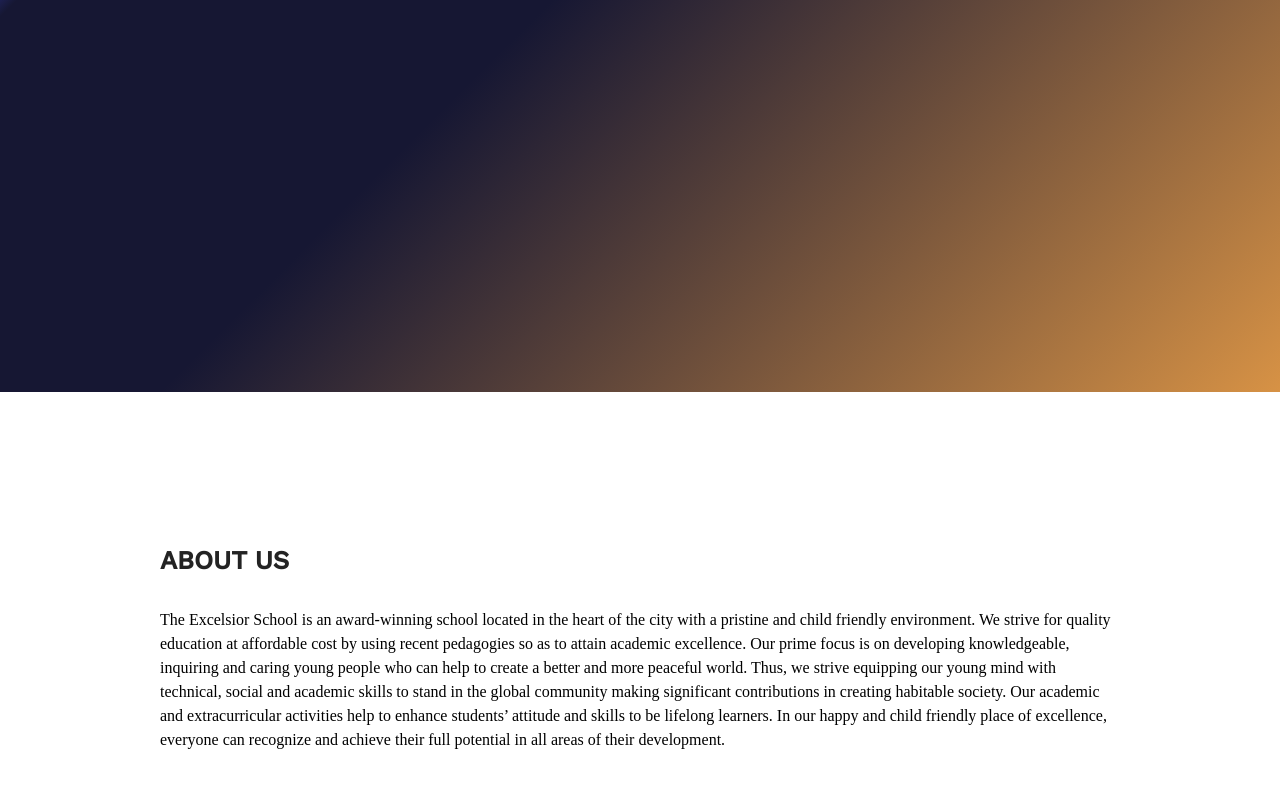
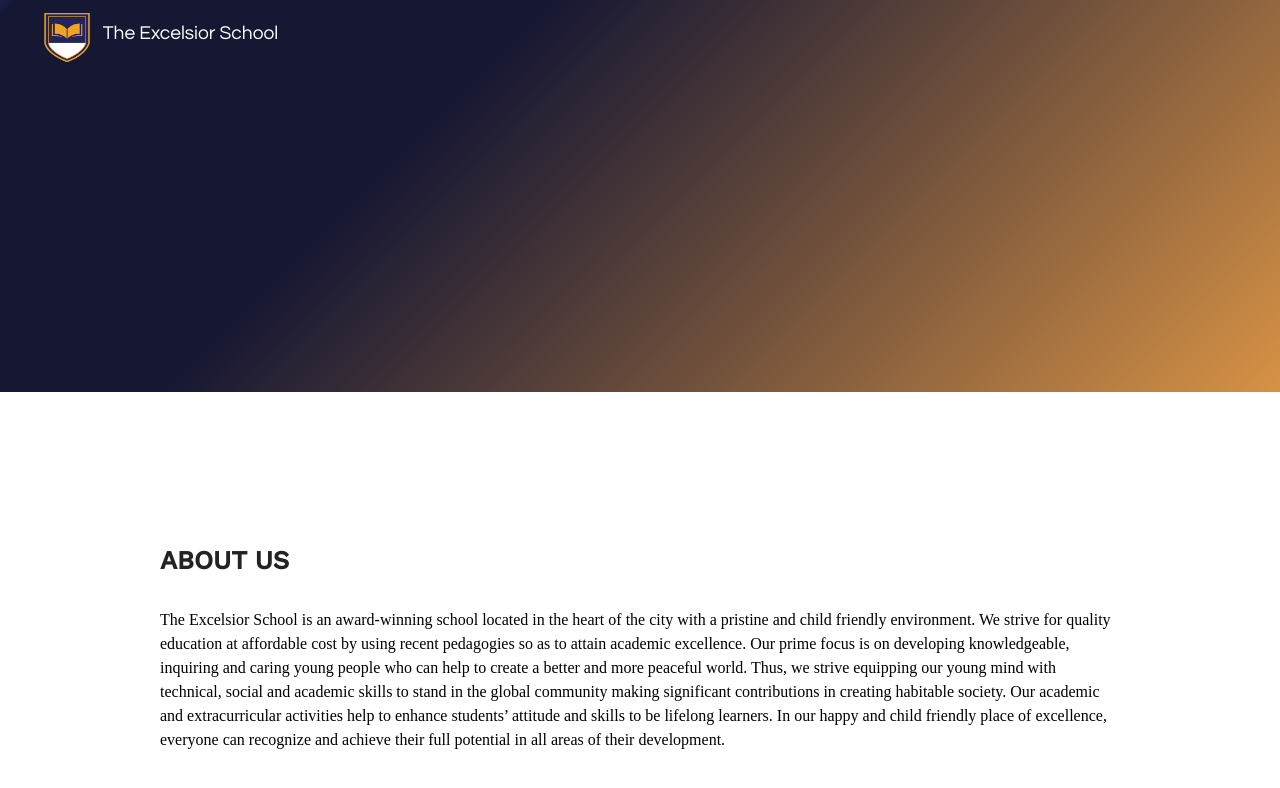
Before and after one commit to CaffeineDuck/excelsior-clone, a Next.js app: page / in a window 1280 px wide. Shown: the top 788 px of the page. Built offline with nearby package versions, Linux system fonts and the light colour scheme.

Commit message:
Made the navbar transparent

```diff
--- a/src/components/navbar/index.style.tsx
+++ b/src/components/navbar/index.style.tsx
@@ -1,25 +1,37 @@
 import styled from "styled-components";
 
-export const Wrapper = styled.div`
-  padding-right: 2rem;
-  padding-left: 2rem;
+export const Wrapper = styled.div<{ transparent: boolean }>`
+  padding-right: 3vw;
+  padding-left: 3vw;
+  padding-top: 1vh;
   display: flex;
   flex-direction: row;
   justify-content: space-between;
-  background-color: #232555;
+  width: 100%;
+  position: fixed;
+  top: 0;
+  left: 0;
+  z-index: 9999;
+
+  ${(props) =>
+    !props.transparent &&
+    `
+      background-color: #232555;
+      padding-top: 0;
+    `}
 `;
 
 export const LogoText = styled.h1`
   font-size: 1.2rem;
-  padding-left: 0.5rem;
+  padding-left: 0.5vw;
   color: #fff;
   font-weight: 500;
-  font-family: 'Questrial', sans-serif;
+  font-family: "Questrial", sans-serif;
 `;
 
 export const LogoContainer = styled.div`
   display: flex;
   flex-direction: row;
-  margin-top: 0.3rem;
-  margin-bottom: 0.3rem;
+  margin-top: 0.3vh;
+  margin-bottom: 0.3vh;
 `;
--- a/src/components/navbar/index.tsx
+++ b/src/components/navbar/index.tsx
@@ -1,11 +1,15 @@
 import * as React from "react";
 import Image from "next/image";
-import  Head  from "next/head";
+import Head from "next/head";
 
 import ExcelsiorLogo from "../../../public/assets/excelsior-logo.png";
 import { LogoContainer, LogoText, Wrapper } from "./index.style";
 
-const NavBar: React.FC = () => {
+interface Props {
+  transparent?: boolean;
+}
+
+const NavBar: React.FC<Props> = ({ transparent = false }) => {
   return (
     <>
       <Head>
@@ -14,7 +18,7 @@
           rel="stylesheet"
         />
       </Head>
-      <Wrapper>
+      <Wrapper transparent={transparent}>
         <LogoContainer>
           <Image height="55px" width="58px" src={ExcelsiorLogo} />
           <LogoText>The Excelsior School</LogoText>
@@ -25,5 +29,4 @@
   );
 };
 
-
 export default NavBar;
--- a/src/pages/index.tsx
+++ b/src/pages/index.tsx
@@ -1,14 +1,17 @@
-import * as React from 'react'
-import HeroSection from 'src/components/hero'
-import NoLayout from 'src/components/layout/NoLayout'
+import React, { useState } from "react";
+import HeroSection from "src/components/hero";
+import NoLayout from "src/components/layout/NoLayout";
+import NavBar from "src/components/navbar";
 
-const Home  = () => {
+const Home = () => {
+  const [transparent, setTransparent] = useState(true);
   return (
     <>
+      <NavBar transparent={transparent} />
       <HeroSection />
     </>
-  )
-}
+  );
+};
 
-Home.Layout = NoLayout
-export default Home
+Home.Layout = NoLayout;
+export default Home;
```
